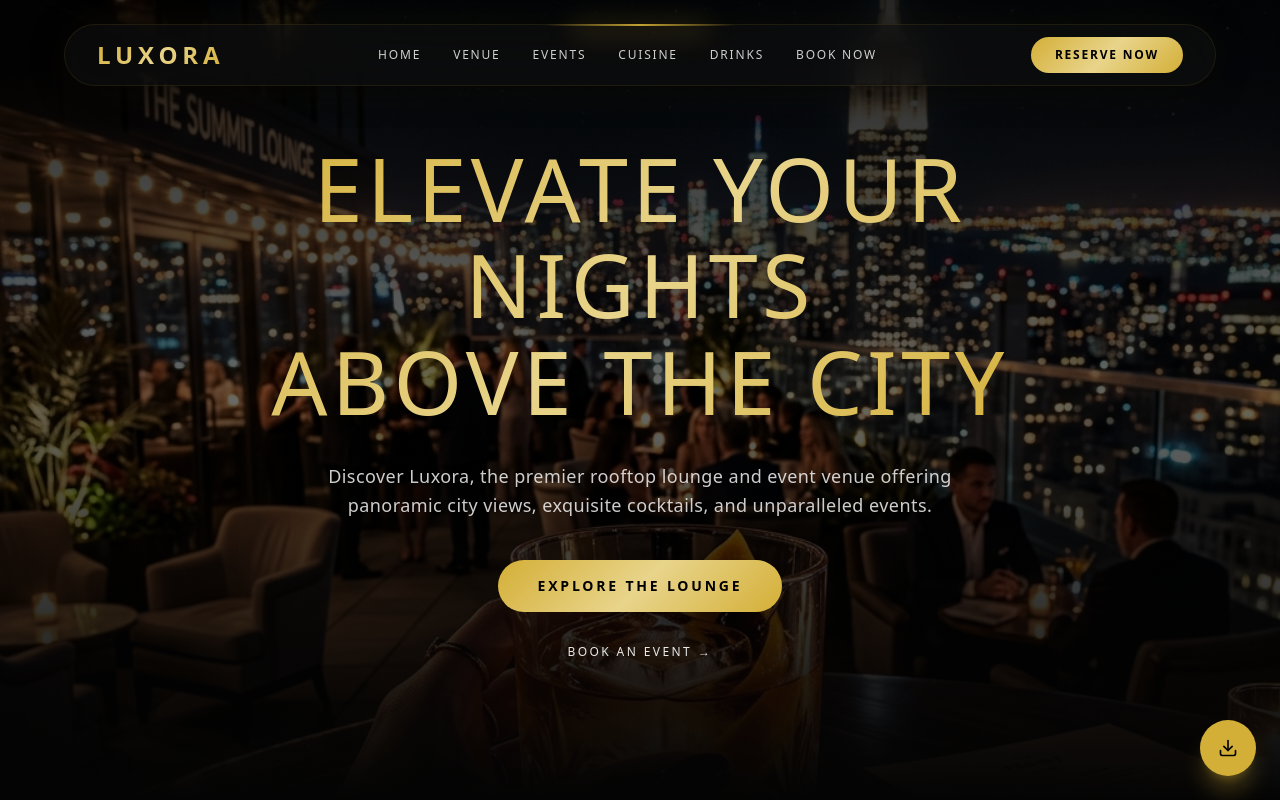
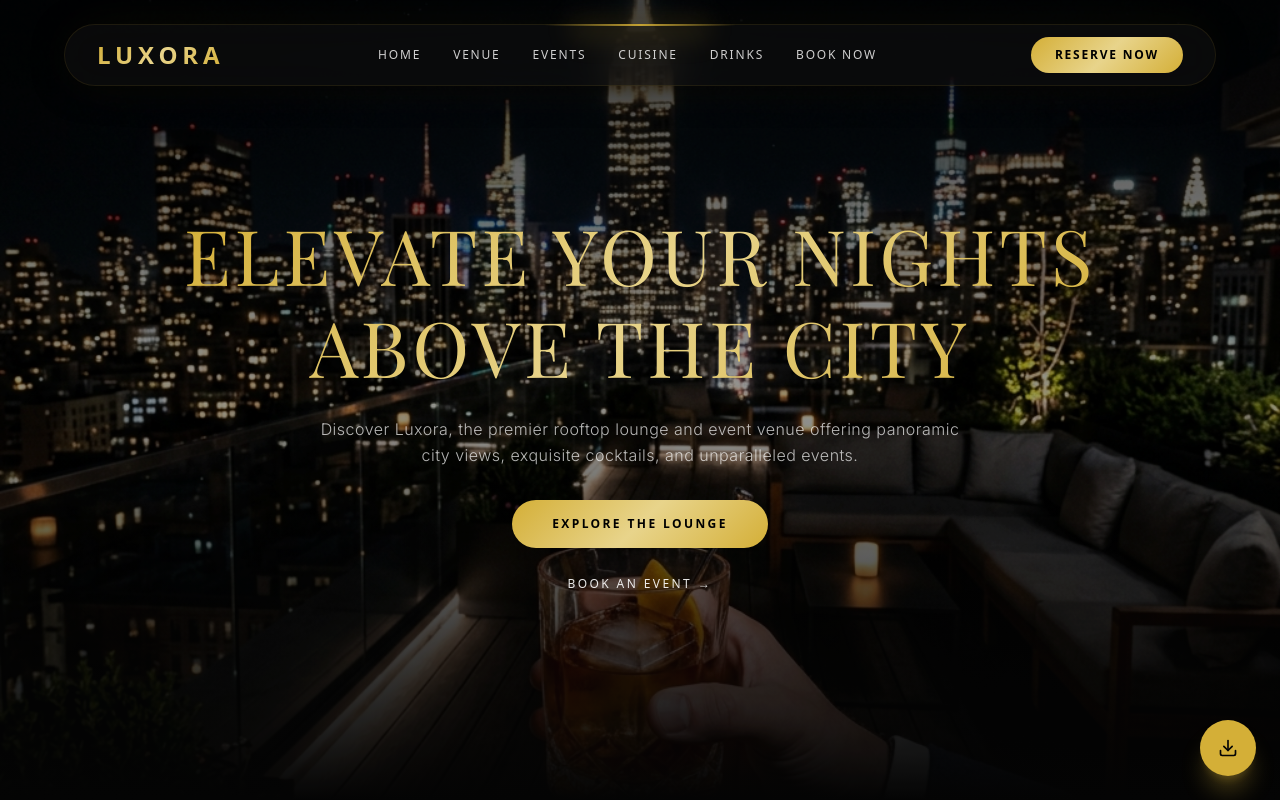
Before and after one commit to UsamaAkbar727/LUXORA_Hotel, a Next.js app: page / in a window 1280 px wide. Shown: the top 800 px of the page. Built offline with nearby package versions, Linux system fonts and the light colour scheme; a web font is replaced by a local one.

Commit message:
feat: implement Hero component with custom global styles and background asset

```diff
--- a/src/app/globals.css
+++ b/src/app/globals.css
@@ -8,6 +8,8 @@
   --color-foreground: var(--foreground);
   --font-sans: var(--font-geist-sans);
   --font-mono: var(--font-geist-mono);
+  --font-playfair: var(--font-playfair);
+  --font-inter: var(--font-inter);
   --color-sidebar-ring: var(--sidebar-ring);
   --color-sidebar-border: var(--sidebar-border);
   --color-sidebar-accent-foreground: var(--sidebar-accent-foreground);
--- a/src/components/luxora/Hero.tsx
+++ b/src/components/luxora/Hero.tsx
@@ -10,23 +10,23 @@ export default function Hero() {
         <img
           src="/luxora_hero_bg.png"
           alt="Luxury rooftop cityscape at night with a hand holding a cocktail"
-          className="w-full h-full object-cover object-[center_35%]"
+          className="w-full h-full object-cover object-center"
         />
         {/* Multi-layer premium overlay */}
-        <div className="absolute inset-0 bg-gradient-to-b from-black/80 via-black/45 to-luxora-bg" />
-        <div className="absolute inset-0 bg-black/25" />
+        <div className="absolute inset-0 bg-gradient-to-b from-black/70 via-black/30 to-luxora-bg" />
+        <div className="absolute inset-0 bg-black/15" />
       </div>
 
       {/* Centered Content */}
-      <div className="relative z-10 max-w-4xl mx-auto px-6 flex flex-col items-center text-center">
+      <div className="relative z-10 max-w-5xl mx-auto px-6 flex flex-col items-center text-center">
         {/* Headline */}
         <motion.h1
           initial={{ opacity: 0, y: 30 }}
           animate={{ opacity: 1, y: 0 }}
           transition={{ duration: 1, delay: 0.3, ease: [0.22, 1, 0.36, 1] }}
-          className="font-[var(--font-playfair)] text-4xl sm:text-6xl md:text-7xl lg:text-[5.5rem] font-medium tracking-wider leading-[1.1] mb-8 text-gold-gradient"
+          className="font-playfair text-3xl sm:text-5xl md:text-6xl lg:text-[4.2rem] xl:text-[4.8rem] font-normal tracking-[0.05em] leading-[1.2] mb-6 text-gold-gradient"
         >
-          ELEVATE YOUR NIGHTS <br /> ABOVE THE CITY
+          ELEVATE YOUR NIGHTS <br className="hidden md:block" /> ABOVE THE CITY
         </motion.h1>
 
         {/* Subheading */}
@@ -34,7 +34,7 @@ export default function Hero() {
           initial={{ opacity: 0, y: 20 }}
           animate={{ opacity: 1, y: 0 }}
           transition={{ duration: 0.8, delay: 0.6 }}
-          className="text-white/80 text-sm sm:text-base md:text-lg max-w-2xl leading-relaxed mb-10 font-[var(--font-inter)] tracking-wide"
+          className="text-white/70 text-xs sm:text-sm md:text-base font-inter font-light max-w-xl md:max-w-2xl leading-relaxed mb-8 tracking-[0.03em]"
         >
           Discover Luxora, the premier rooftop lounge and event venue offering
           panoramic city views, exquisite cocktails, and unparalleled events.
@@ -49,13 +49,13 @@ export default function Hero() {
         >
           <a
             href="#explore"
-            className="bg-gold-gradient text-black font-semibold text-xs sm:text-sm tracking-[0.2em] uppercase px-10 py-4 rounded-full hover:scale-105 hover:shadow-[0_0_25px_rgba(212,175,55,0.4)] transition-all duration-300"
+            className="bg-gold-gradient text-black font-semibold text-xs tracking-[0.2em] uppercase px-10 py-4 rounded-full hover:scale-105 hover:shadow-[0_0_20px_rgba(212,175,55,0.4)] transition-all duration-300"
           >
             Explore The Lounge
           </a>
           <a
             href="#reservation"
-            className="group text-white/90 hover:text-luxora-gold text-xs tracking-[0.2em] uppercase transition-colors duration-300 flex items-center gap-1.5 font-medium mt-2"
+            className="group text-white/90 hover:text-luxora-gold text-xs tracking-[0.2em] uppercase transition-colors duration-300 flex items-center gap-1.5 font-medium mt-1"
           >
             Book An Event <span className="group-hover:translate-x-1 transition-transform duration-300">→</span>
           </a>
```
Also changed, not shown: public/luxora_hero_bg.png.
